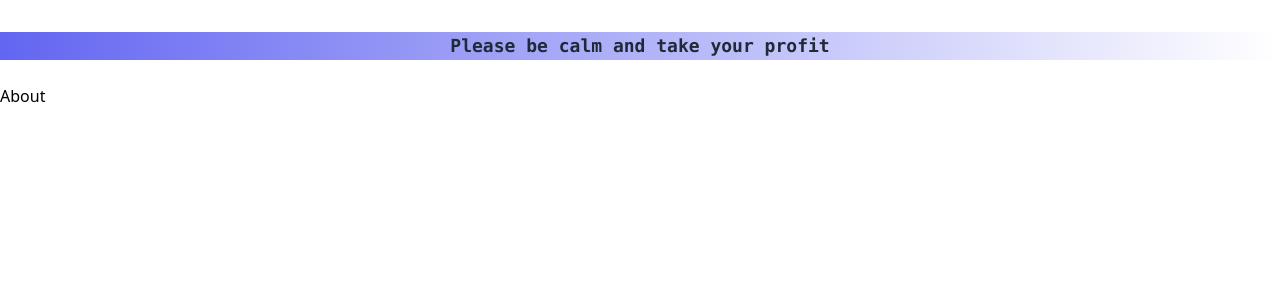
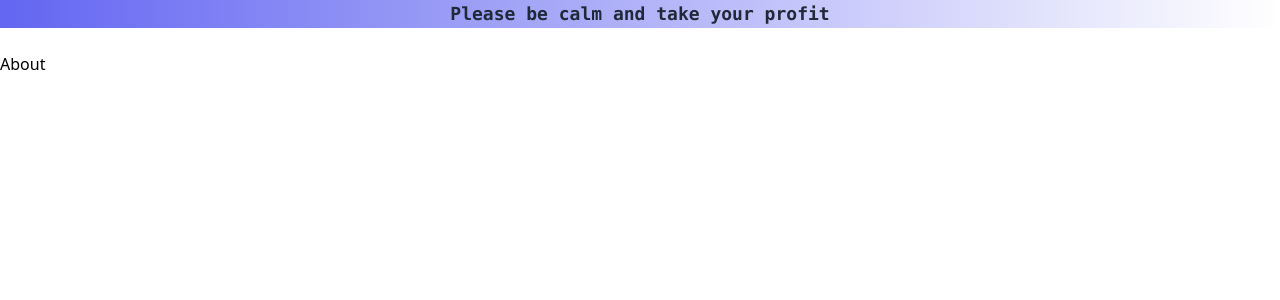
Before and after one commit to chesnovski/rqt-query, a React (Create React App) app: page /about in a window 1280 px wide. Shown: the top 300 px of the page. Built offline with nearby package versions, Linux system fonts and the light colour scheme.

Commit message:
Added new button and styles css

```diff
--- a/package.json
+++ b/package.json
@@ -3,6 +3,10 @@
   "version": "0.1.0",
   "private": true,
   "dependencies": {
+    "@emotion/react": "^11.11.1",
+    "@emotion/styled": "^11.11.0",
+    "@mui/icons-material": "^5.14.6",
+    "@mui/material": "^5.14.6",
     "@testing-library/jest-dom": "^5.17.0",
     "@testing-library/react": "^13.4.0",
     "@testing-library/user-event": "^13.5.0",
--- a/src/components/Home/Home.js
+++ b/src/components/Home/Home.js
@@ -2,6 +2,8 @@ import '../../global.css';
 import React, { useState } from 'react';
 import axios from 'axios'
 import { useQuery } from 'react-query';
+import NavigateNextIcon from '@mui/icons-material/NavigateNext';
+import NavigateBeforeIcon from '@mui/icons-material/NavigateBefore';
 
 
 
@@ -62,13 +64,17 @@ const Home = () => {
     <div className='ml-32 mt-6 '>
       {page === 0 ?
         <div>
-        <button disabled className="btn-disabled" onClick={() => setPage((p) => p-10)}>Prev</button>
-        <button className="btn-secondary" onClick={() => setPage((p) => p+10)}>Next</button>
+        <button disabled className="btn-disabled" onClick={() => setPage((p) => p-10)}>prev</button>
+        <button className="btn-secondary" onClick={() => setPage((p) => p+10)}>next</button>
         </div>
         :
-        <div>
-          <button className="btn" onClick={() => setPage((p) => p-10)}>Prev</button>
-          <button className="btn-secondary" onClick={() => setPage((p) => p+10)}>Next</button>
+        <div className='flex justify-start'>
+          <div className="btn  flex justify-center items-center" onClick={() => setPage((p) => p-10)}>
+              <NavigateBeforeIcon  fontSize="large"  />
+          </div>
+          <div className="btn-secondary flex justify-center items-center " onClick={() => setPage((p) => p+10)} >
+              <NavigateNextIcon  fontSize="large"  />
+          </div>
         </div>
       }
     </div>
--- a/src/components/layout/Header/Header.js
+++ b/src/components/layout/Header/Header.js
@@ -2,7 +2,7 @@ import React from 'react'
 
 const Header = () => {
   return (
-    <h1 className='mb-6 bg-gradient-to-r from-indigo-500 font-mono text-lg text-gray-800 text-center font-bold'>Please be calm and take your profit</h1>
+    <h1>Please be calm and take your profit</h1>
   )
 }
 
--- a/src/components/layout/Layout.js
+++ b/src/components/layout/Layout.js
@@ -3,7 +3,7 @@ import Header from './Header/Header'
 
 const Layout = ({children}) => {
   return (
-    <div className='my-8'>
+    <div className='mb-8'>
         <Header/>
         {children}
 
--- a/src/index.css
+++ b/src/index.css
@@ -7,19 +7,23 @@
     @apply h-px my-2 bg-gray-200 border-0 dark:bg-gray-700;
   }
 
+  h1 {
+    @apply mb-6 bg-gradient-to-r from-indigo-500 font-mono text-lg text-gray-800 text-center font-bold;
+  }
+
   .bg-transparent {
     background-color: "transparent";
   }
 
   .btn {
-    @apply w-32 py-2 px-4 mr-4 bg-transparent font-mono text-lg text-black  hover:bg-gray-700 hover:text-white border  font-bold  rounded-full;
+    @apply w-32 h-12 py-2 px-4 mr-12 bg-transparent font-mono text-lg text-black  hover:bg-indigo-500 hover:text-white border  font-bold  rounded-full;
   }
 
   .btn-disabled {
-    @apply w-32 py-2 px-4 mr-4 bg-indigo-500 font-mono text-lg text-white font-bold  rounded-full;
+    @apply w-32 h-12 py-2 px-4 mr-12 bg-indigo-500 bg-gradient-to-r from-indigo-500 to-indigo-200  font-mono text-lg text-white font-bold  rounded-full;
   }
 
   .btn-secondary {
-    @apply w-32 py-2 px-4 mr-4 bg-transparent font-mono text-lg hover:bg-gray-700 text-black font-semibold hover:text-white  border border-gray-200 hover:border-transparent rounded-full;
+    @apply w-32 h-12 py-2 px-4 mr-4 bg-transparent font-mono text-lg hover:bg-gray-300 text-black font-semibold hover:text-white  border border-gray-200 hover:border-transparent rounded-full;
   }
 }
```
Also changed, not shown: 1 other file (tests, documents, lock files or other folders).
